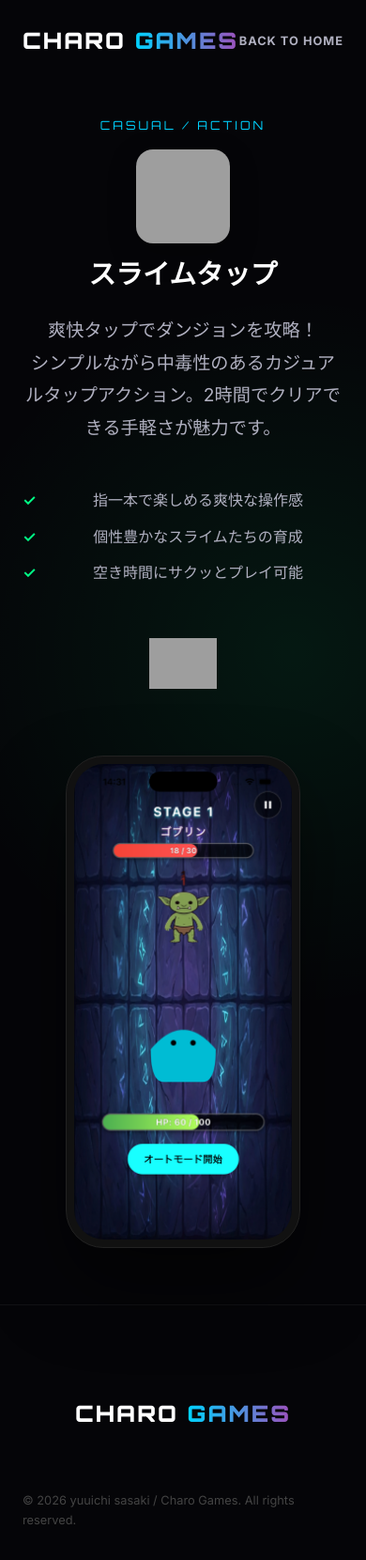
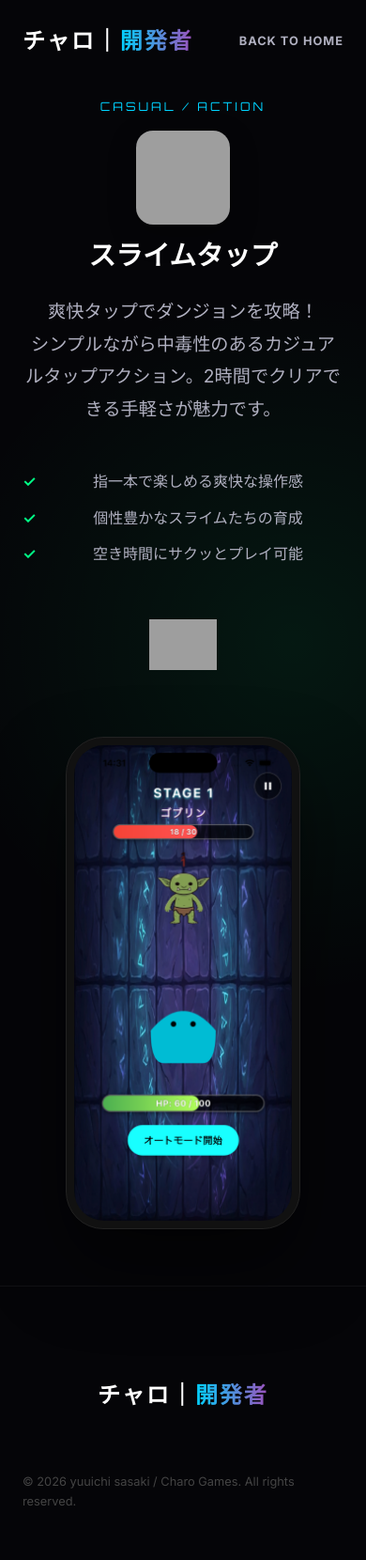
Before and after one commit to appDevelopperCharo/developWebSite, a website built with Vite: page slime-tap.html in a window 390 px wide. Shown: the whole page at 94% size. Built offline with nearby package versions, Linux system fonts and the light colour scheme; grey boxes are pictures that could not be loaded.

Commit message:
style: update logo text and move content layout to top on mobile

```diff
--- a/slime-tap.html
+++ b/slime-tap.html
@@ -16,7 +16,7 @@
         <div class="container container-header">
             <div class="logo">
                 <a href="index.html" class="logo-link">
-                    <span class="logo-text">CHARO <span class="accent-text">GAMES</span></span>
+                    <span class="logo-text">チャロ｜<span class="accent-text">開発者</span></span>
                 </a>
             </div>
             <nav>
@@ -66,7 +66,7 @@
         <div class="container">
             <div class="footer-content">
                 <a href="index.html" class="footer-logo">
-                    <span class="logo-text">CHARO <span class="accent-text">GAMES</span></span>
+                    <span class="logo-text">チャロ｜<span class="accent-text">開発者</span></span>
                 </a>
                 <div class="footer-bottom">
                     <p>&copy; 2026 yuuichi sasaki / Charo Games. All rights reserved.</p>
--- a/style.css
+++ b/style.css
@@ -425,7 +425,9 @@ body {
     }
 
     .hero {
-        padding: 100px 0 60px;
+        min-height: auto;
+        padding: 120px 0 60px;
+        align-items: flex-start;
         text-align: center;
     }
 
@@ -459,7 +461,9 @@ body {
     }
 
     .game-detail-hero {
-        padding: 120px 0 60px;
+        min-height: auto;
+        padding: 100px 0 60px;
+        align-items: flex-start;
     }
 
     .game-flex {
```
Also changed, not shown: dungeon-tamer.html (+2 -2 lines), index.html (+2 -2 lines).
